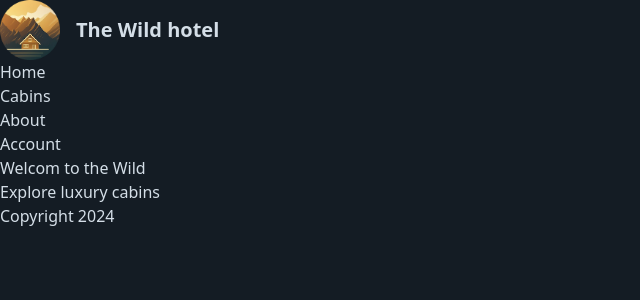
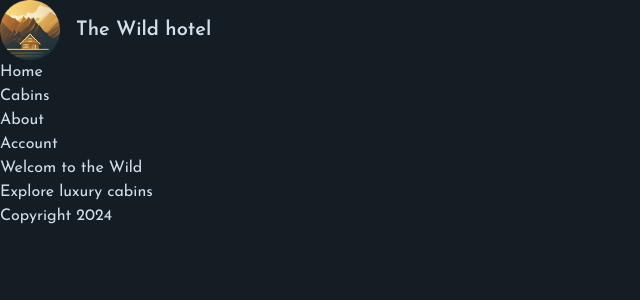
Before and after one commit to CanseFr/Wild-Hotel, a Next.js app: page / in a window 1280 px wide. Shown: the top 300 px of the page, without its empty margins (0-640 px from the left). Built offline with nearby package versions, Linux system fonts and the light colour scheme.

Commit message:
:children_crossing: Playing with className and font from gogole

```diff
--- a/app/layout.tsx
+++ b/app/layout.tsx
@@ -1,7 +1,13 @@
 import Navigation from "@/app/_components/Navigation";
 import Logo from "@/app/_components/Logo";
 
+import {Josefin_Sans} from "next/font/google";
 import "@/app/_styles/globals.css"
+
+const josefin = Josefin_Sans({
+    subsets: ['latin'],
+    display: "swap",
+})
 
 export const metadata = {
     title: {
@@ -14,7 +20,7 @@
 export default function RootLayout({children}: { children: React.ReactNode }) {
     return (
         <html lang="en">
-        <body className="bg-primary-950 text-primary-100 min-h-screen">
+        <body className={`${josefin.className} bg-primary-950 text-primary-100 min-h-screen`}>
         <header>
             <Logo/>
             <Navigation/>
@@ -26,3 +32,18 @@
         </html>
     )
 }
+
+
+
+
+// console.log(josefin);
+// {
+//     style: {
+//         fontFamily: "'Josefin Sans', 'Josefin Sans Fallback'",
+//             fontStyle: 'normal'
+//     },
+//     className: '__className_2ad2c0' // ici
+// }
+
+
+// Nous permet de connaitre la classNae que l'on souhaite utiliser si jamais on ne sait pas ou le trouver
```
